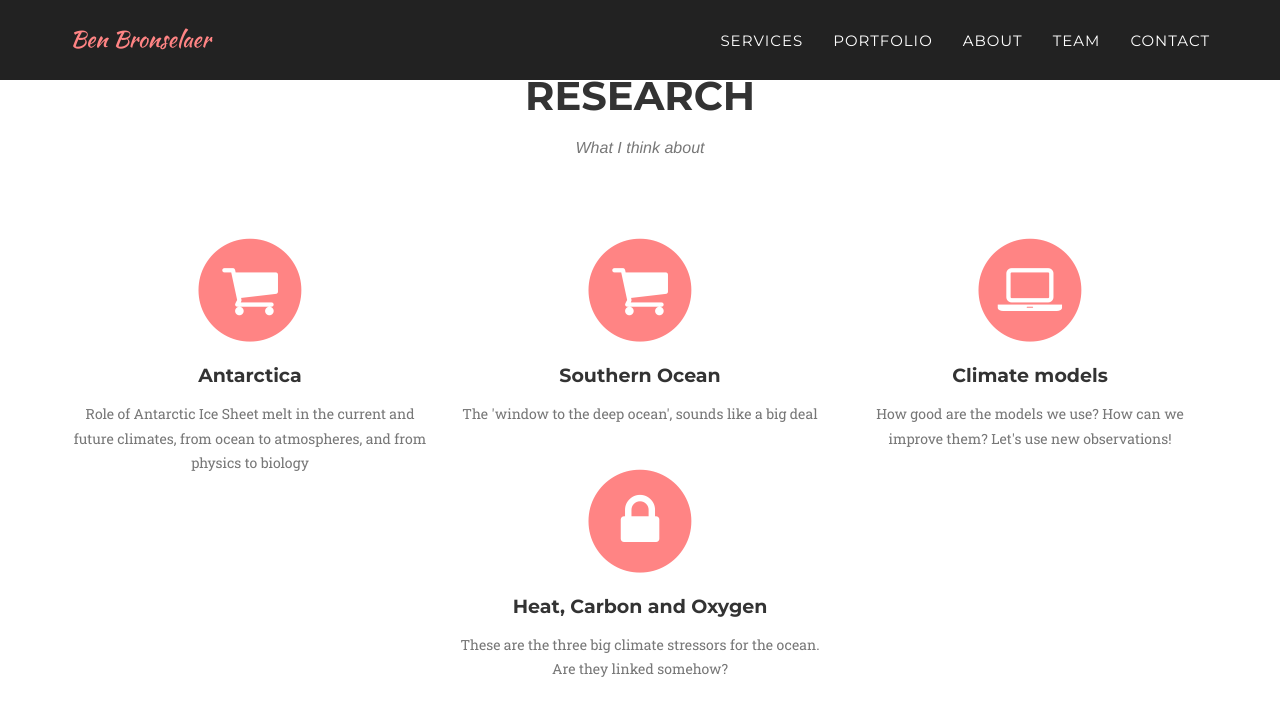
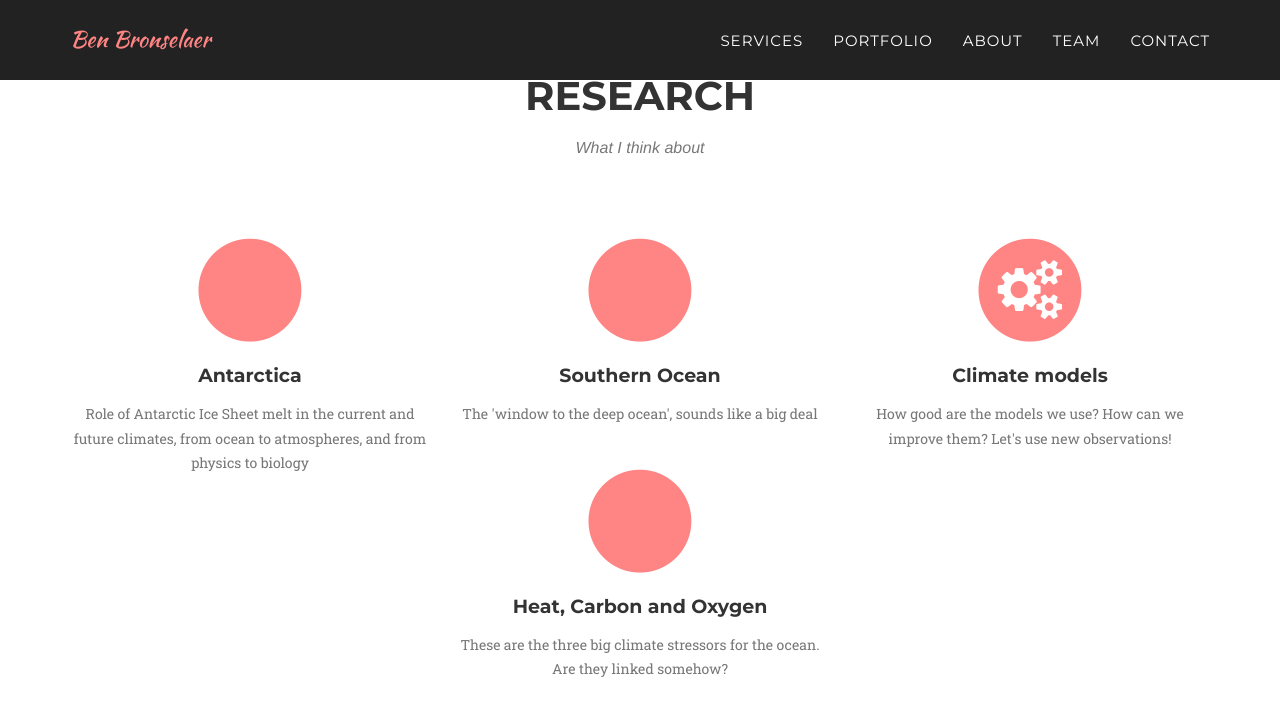
Before and after one commit to BenBronselaer/BenBronselaer.github.io, a Jekyll site: the page built from index.html, in a window 1280 px wide and 900 px high, scrolled down 834 px. Shown: the top 716 px of the window. Built offline with Jekyll 4.4.1, drawn with Linux system fonts in a browser that asks for light colours; some web fonts are replaced.

Commit message:
Update research.html

```diff
--- a/_includes/research.html
+++ b/_includes/research.html
@@ -11,7 +11,7 @@
                 <div class="col-md-4">
                     <span class="fa-stack fa-4x">
                         <i class="fa fa-circle fa-stack-2x text-primary"></i>
-                        <i class="fa fa-shopping-cart fa-stack-1x fa-inverse"></i>
+                        <i class="fa fa-snowflake-o fa-stack-1x fa-inverse"></i>
                     </span>
                     <h4 class="service-heading">Antarctica</h4>
                     <p class="text-muted">Role of Antarctic Ice Sheet melt in the current and future climates, from ocean to atmospheres, and from physics to biology</p>
@@ -19,7 +19,7 @@
                 <div class="col-md-4">
                     <span class="fa-stack fa-4x">
                         <i class="fa fa-circle fa-stack-2x text-primary"></i>
-                        <i class="fa fa-shopping-cart fa-stack-1x fa-inverse"></i>
+                        <i class="fa fa-wpexplorer fa-stack-1x fa-inverse"></i>
                     </span>
                     <h4 class="service-heading">Southern Ocean</h4>
                     <p class="text-muted">The 'window to the deep ocean', sounds like a big deal</p>
@@ -27,7 +27,7 @@
                 <div class="col-md-4">
                     <span class="fa-stack fa-4x">
                         <i class="fa fa-circle fa-stack-2x text-primary"></i>
-                        <i class="fa fa-laptop fa-stack-1x fa-inverse"></i>
+                        <i class="fa fa-cogs fa-stack-1x fa-inverse"></i>
                     </span>
                     <h4 class="service-heading">Climate models</h4>
                     <p class="text-muted">How good are the models we use? How can we improve them? Let's use new observations!</p>
@@ -35,7 +35,7 @@
                 <div class="col-md-4">
                     <span class="fa-stack fa-4x">
                         <i class="fa fa-circle fa-stack-2x text-primary"></i>
-                        <i class="fa fa-lock fa-stack-1x fa-inverse"></i>
+                        <i class="fa fa-thermometer-three-quarters fa-stack-1x fa-inverse"></i>
                     </span>
                     <h4 class="service-heading">Heat, Carbon and Oxygen</h4>
                     <p class="text-muted">These are the three big climate stressors for the ocean. Are they linked somehow?</p>
```
